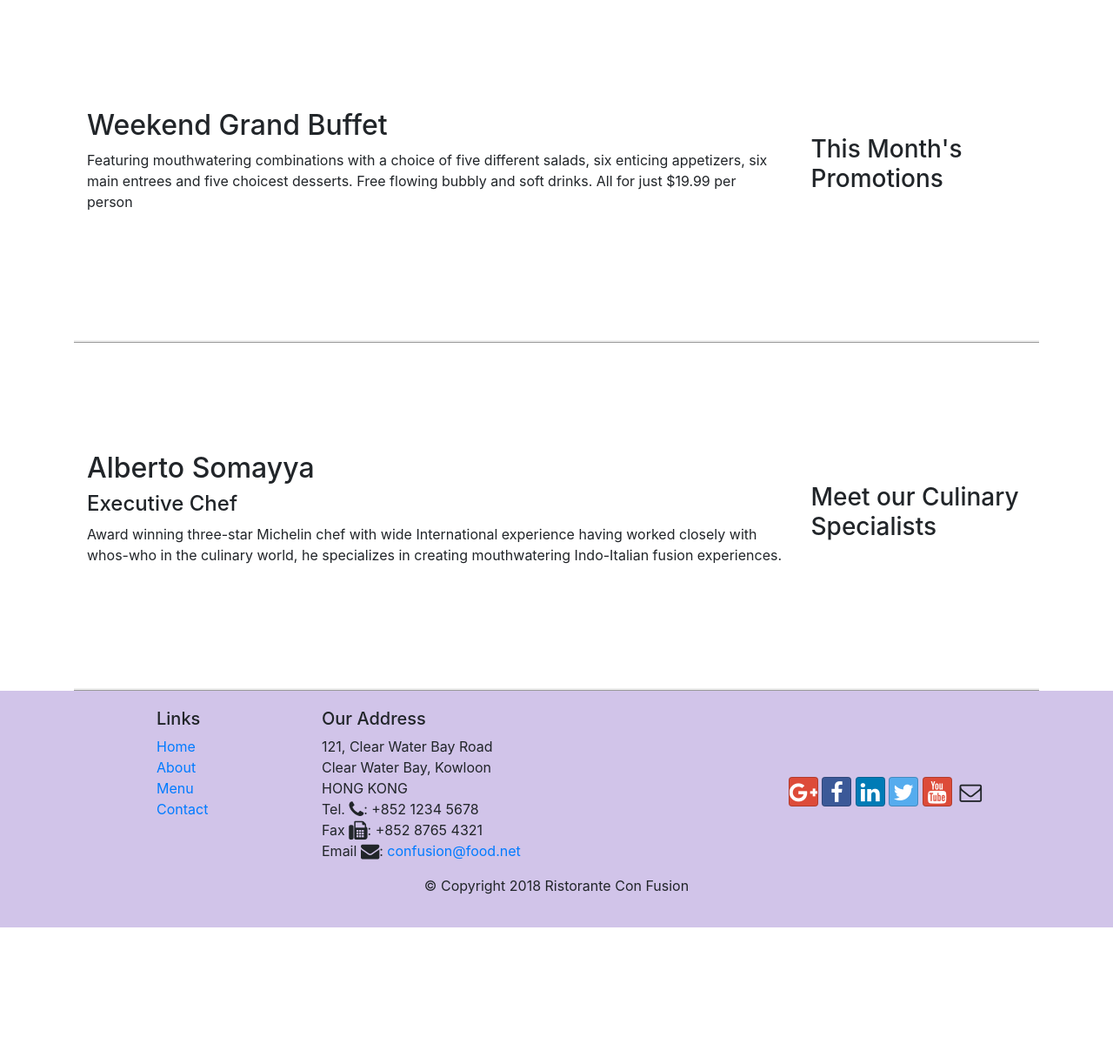
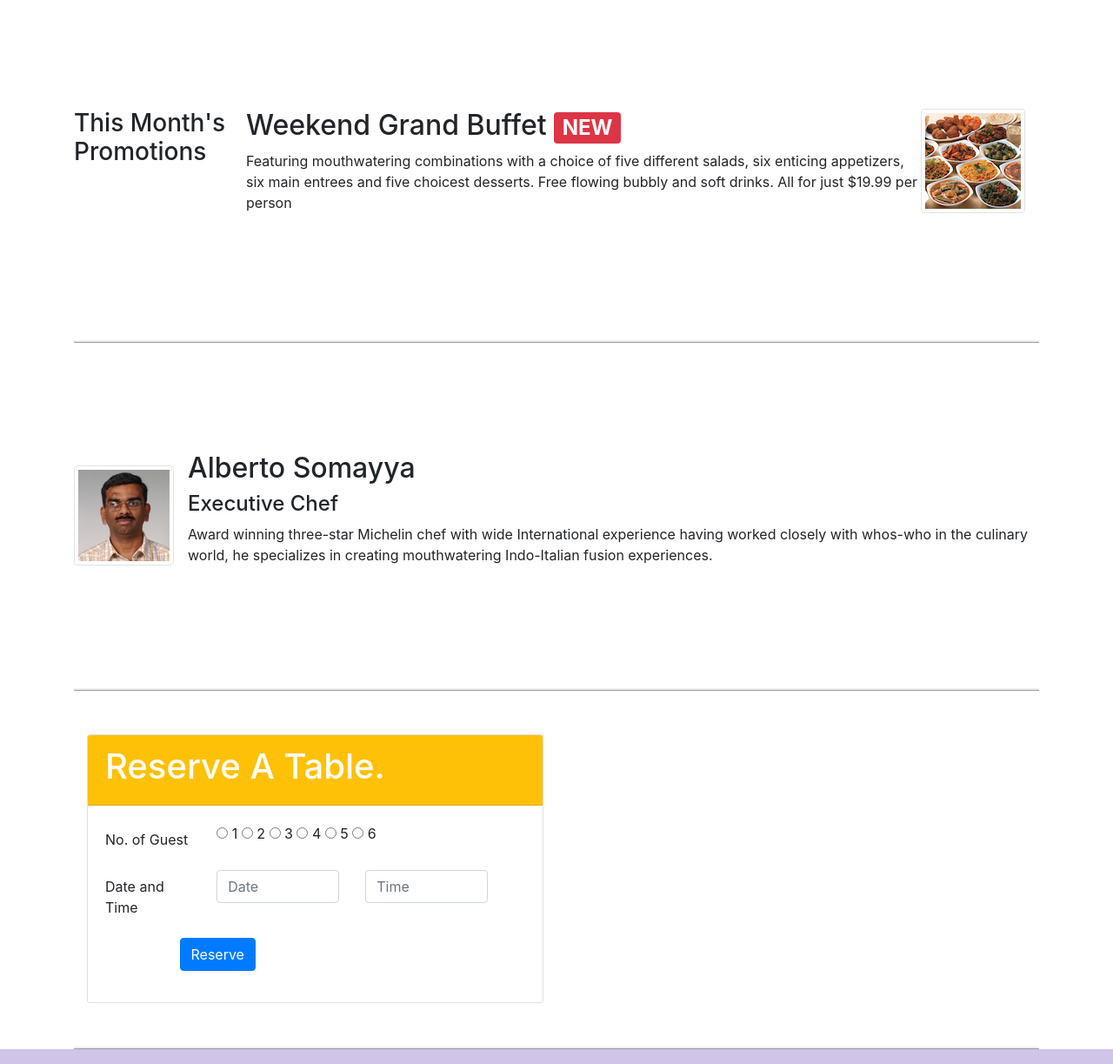
Before and after one commit to TheGame9637/Front-End-Web-UI-Frameworks-and-Tools-Bootstrap-4-Pawan-Sonone, a website: page index.html in a window 1280 px wide. Shown: the part 740-1963 px from the top of the page at 87% size. Before the commit the page ends 1806 px from the top, so only its background shows below. Drawn offline with nearby package versions, Linux system fonts and the light colour scheme.

Commit message:
ADDED ALERT AND ALL

```diff
--- a/index.html
+++ b/index.html
@@ -22,7 +22,7 @@
         <button class="navbar-toggler" type="button" data-toggle="collapse" data-target="#Navbar">
             <span class="navbar-toggler-icon"></span>
         </button>
-        <a class="navbar-brand mr-auto" href="#">Pawan Bhai's Ristorante</a>
+        <a class="navbar-brand mr-auto" href="index.html"><img src="img/logo.png" height="30" width="41"></a>
         <div class="collapse navbar-collapse" id="Navbar">
                 <ul class="navbar-nav mr-auto">
                         <li class="nav-item active"><a class="nav-link" href="#"><span class="fa fa-home fa-lg"></span> Home</a></li>
@@ -40,43 +40,103 @@
                     <h1>Ristorante con Fusion</h1>
                     <p>We take inspiration from the World's best cuisines, and create a unique fusion experience. Our lipsmacking creations will tickle your culinary senses!</p>
                 </div>
-                <div class="col-12 col-sm">
-
+                <div class="col-12 col-sm align-self-center">
+                    <img src="img/logo.png" class="img-fluid">
                 </div>
-            </div>
+                <div class="col-12 col-sm align-self-center mt-3">
+                    <button type="button" class="btn btn-warning"><a href="#RES">Reserve Table</a></button>
+                </div>
         </div>
     </header>
 
     <div class="container">
         <div class="row row-content align-items-center">
-            <div class="col-12 col-sm-4 order-sm-last col-md-3">
-                <h3>Our Lipsmacking Culinary Creations</h3>
-            </div>
-            <div class="col col-sm order-sm-first col-md">
-                <h2>Uthappizza</h2>
-                <p>A unique combination of Indian Uthappam (pancake) and Italian pizza, topped with Cerignola olives, ripe vine cherry tomatoes, Vidalia onion, Guntur chillies and Buffalo Paneer.</p>
+            <div class="media">
+                <img class="d-flex mr-3 img-thumbnail align-self-center"
+                        src="img/uthappizza.png" alt="Uthappizza">
+                <div class="media-body">
+                    <h2 class="mt-0">
+                        Uthappizza
+                        <span class="badge badge-danger">HOT</span>
+                        <span class="badge badge-pill badge-secondary">Rs. 300/-</span>
+                    </h2>
+                    <p class="d-none d-sm-block">A unique combination of Indian Uthappam (pancake) and
+                        Italian pizza, topped with Cerignola olives, ripe vine
+                        cherry tomatoes, Vidalia onion, Guntur chillies and
+                        Buffalo Paneer.</p>
+                </div>
             </div>
         </div>
 
 
         <div class="row row-content align-items-center">
-            <div class="col-12 col-sm-4 order-sm-last col-md-3">
-                <h3>This Month's Promotions</h3>
-            </div>
-            <div class="col col-sm order-sm-first col-md">
-                <h2>Weekend Grand Buffet</h2>
-                <p>Featuring mouthwatering combinations with a choice of five different salads, six enticing appetizers, six main entrees and five choicest desserts. Free flowing bubbly and soft drinks. All for just $19.99 per person </p>
+            <div class="media">
+                    <div><h3 class="mt-0">This Month's <br> Promotions</h3></div>
+                <div class="media-body ml-4">
+                        <h2>
+                                Weekend Grand Buffet
+                                <span class="badge badge-danger">NEW</span>
+                            </h2>
+                            <p class="d-none d-sm-block">Featuring mouthwatering combinations with a choice of five different salads, six enticing appetizers, six main entrees and five choicest desserts. Free flowing bubbly and soft drinks. All for just $19.99 per person </p>
+
+                </div>
+                <div class="media-right">
+                        <img class="d-flex mr-3 img-thumbnail align-self-center"src="img/Buffet.png" alt="buffet">
+                </div>
             </div>
         </div>
 
         <div class="row row-content align-items-center">
-            <div class="col-12 col-sm-4 order-sm-last col-md-3">
-                <h3>Meet our Culinary Specialists</h3>
+            <div class="media">
+                <img class="d-flex mr-3 img-thumbnail align-self-center"
+                        src="img/alberto.png" alt="Alberto Somayya">
+                <div class="media-body">
+                    <h2 class="mt-0">Alberto Somayya</h2>
+                    <h4>Executive Chef</h4>
+                    <p class="d-none d-sm-block">Award winning three-star Michelin chef with wide
+                        International experience having worked closely with
+                        whos-who in the culinary world, he specializes in
+                        creating mouthwatering Indo-Italian fusion experiences.
+                        </p>
+                </div>
             </div>
-            <div class="col col-sm order-sm-first col-md">
-                <h2>Alberto Somayya</h2>
-                <h4>Executive Chef</h4>
-                <p>Award winning three-star Michelin chef with wide International experience having worked closely with whos-who in the culinary world, he specializes in creating mouthwatering Indo-Italian fusion experiences. </p>
+
+        </div>
+
+        <div class="row row-content align-items-center" id="RES">
+            <div class="col-12 col-sm-6">
+                <div class="card">
+                    <div class="card-header bg-warning text-white"><h1>Reserve A Table.</h1></div>
+                    <div class="card-body">
+                        <form action="">
+                                <div class="form-group row">
+                                    <label for="NoofGuest" class="col-md-3 col-form-label">No. of Guest</label>
+                                    <div class="col-12 col-md-6">
+                                        <label for="1"><input type="radio" name="optradio" unchecked> 1</label>
+                                        <label for="2"><input type="radio" name="optradio" unchecked> 2</label>
+                                        <label for="3"><input type="radio" name="optradio" unchecked> 3</label>
+                                        <label for="4"><input type="radio" name="optradio" unchecked> 4</label>
+                                        <label for="5"><input type="radio" name="optradio" unchecked> 5</label>
+                                        <label for="6"><input type="radio" name="optradio" unchecked> 6</label>
+                                    </div>
+                                </div>
+                                <div class="form-group row">
+                                        <label for="DateAndTime" class="col-md-3 col-form-label">Date and Time</label>
+                                        <div class="col-12 col-md-4">
+                                                <input type="tel" class="form-control" id="areacode" name="Date" placeholder="Date">
+                                            </div>
+                                            <div class="col-12 col-md-4">
+                                                <input type="tel" class="form-control" id="telnum" name="Time" placeholder="Time">
+                                            </div>
+                                </div>
+                                <div class="form-group row">
+                                        <div class="offset-md-2 col-md-10">
+                                            <button type="submit" class="btn btn-primary">Reserve</button>
+                                        </div>
+                            </div>
+                        </form>
+                    </div>
+                </div>
             </div>
         </div>
     </div>
@@ -87,7 +147,7 @@
                 <div class="col-4 offset-1 col-sm-2">
                     <h5>Links</h5>
                     <ul class="list-unstyled">
-                        <li><a href="#">Home</a></li>
+                        <li><a href="index.html">Home</a></li>
                         <li><a href="aboutus.html">About</a></li>
                         <li><a href="#">Menu</a></li>
                         <li><a href="contactus.html">Contact</a></li>
```
Also changed, not shown: aboutus.html (+1 -1 lines), contactus.html (+1 -1 lines), img/alberto.png (added), img/buffet.png (added), img/logo.png (added), img/uthappizza.png (added), 1 other file.
